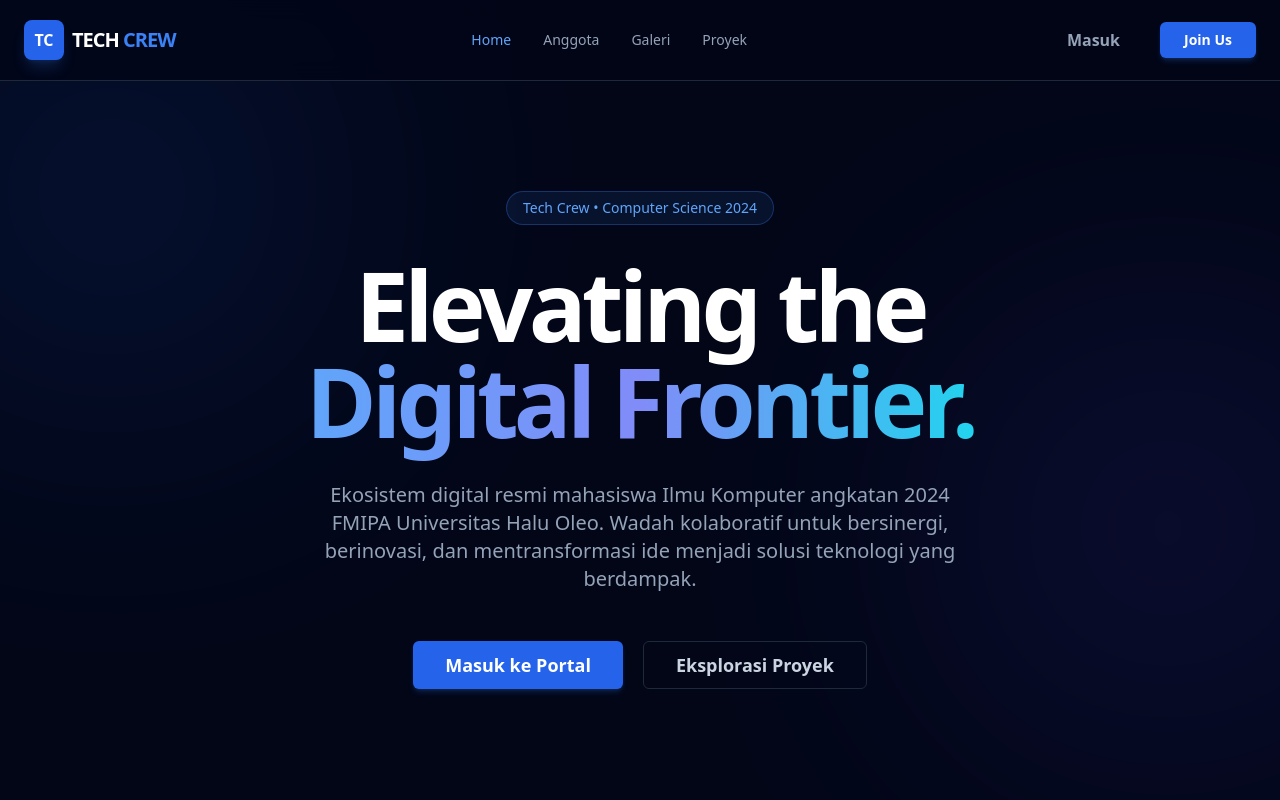
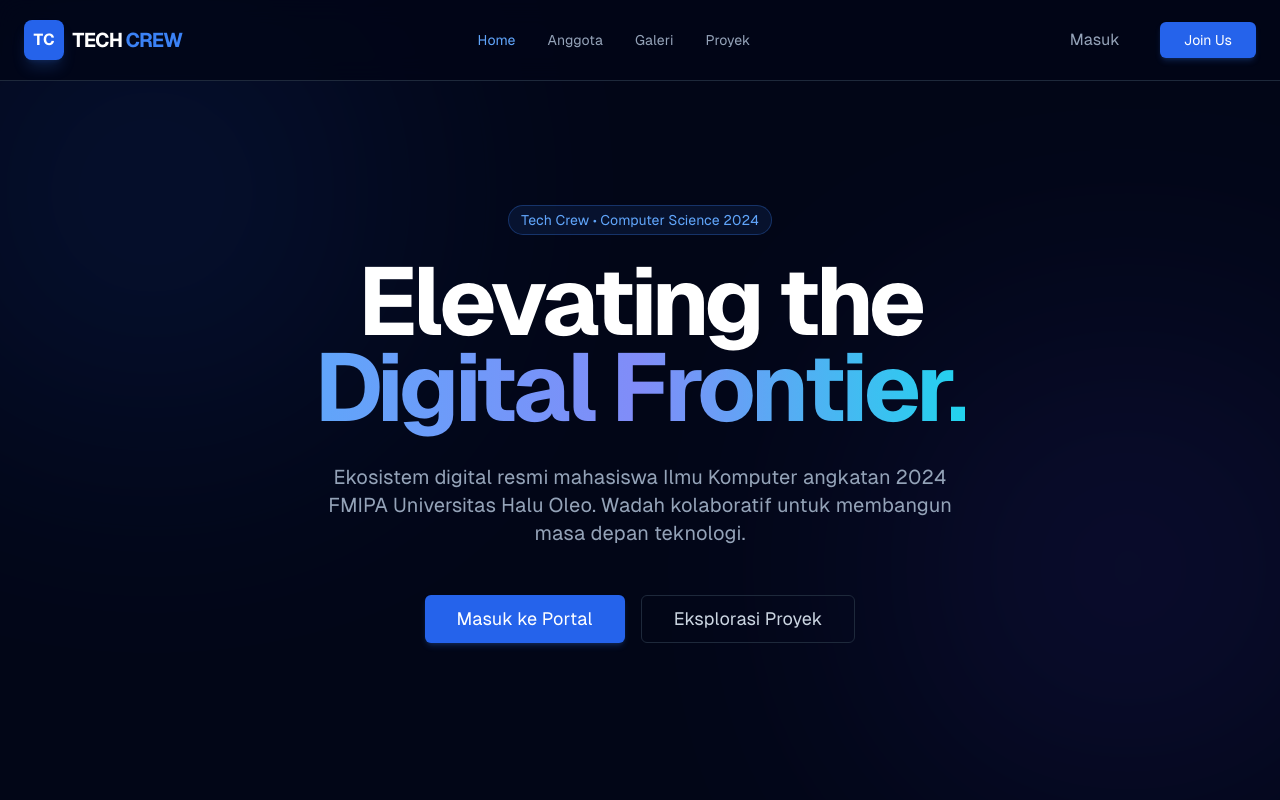
Before and after one commit to ridhocrnv/Belajar-React, a React (Vite) app: page / in a window 1280 px wide. Shown: the top 800 px of the page. Built offline with nearby package versions, Linux system fonts and the light colour scheme.

Commit message:
style(error): resolve navbar collision using a spacer component
- add a dedicated spacer div to account for fixed navbar height
- increase vertical padding in the main container for a more spacious feel
- ensure 404 watermark centers within the corrected safe area

```diff
--- a/package.json
+++ b/package.json
@@ -10,6 +10,8 @@
         "preview": "vite preview"
     },
     "dependencies": {
+        "@fontsource/geist-mono": "^5.2.7",
+        "@fontsource/geist-sans": "^5.2.5",
         "react": "^19.2.4",
         "react-dom": "^19.2.4",
         "react-router-dom": "^7.14.1"
--- a/src/components/pages/HomePage.jsx
+++ b/src/components/pages/HomePage.jsx
@@ -9,43 +9,35 @@ const Home = () => {
             <Navbar />
 
             {/* --- HERO SECTION --- */}
-            <section className="relative min-h-screen flex items-center justify-center overflow-hidden px-6 pt-20">
-                {/* Background */}
-                <div className="absolute top-0 -left-20 w-96 h-96 bg-blue-600 rounded-full blur-[140px] opacity-20"></div>
-                <div className="absolute bottom-20 -right-20 w-96 h-96 bg-indigo-600 rounded-full blur-[140px] opacity-20"></div>
+            <section className="relative min-h-[90vh] md:min-h-screen flex items-center justify-center overflow-hidden px-6 pt-24 pb-12">
+                {/* Background Glows - Diperkecil untuk mobile agar tidak lag */}
+                <div className="absolute top-0 -left-10 w-64 md:w-96 h-64 md:h-96 bg-blue-600 rounded-full blur-[100px] md:blur-[140px] opacity-10 md:opacity-20 pointer-events-none"></div>
+                <div className="absolute bottom-10 -right-10 w-64 md:w-96 h-64 md:h-96 bg-indigo-600 rounded-full blur-[100px] md:blur-[140px] opacity-10 md:opacity-20 pointer-events-none"></div>
 
                 <div className="relative z-10 text-center max-w-4xl mx-auto">
-                    <span className="px-4 py-1.5 rounded-full border border-blue-500/30 bg-blue-500/10 text-blue-400 text-sm font-medium mb-8 inline-block animate-fade-in">
+                    <span className="px-3 py-1 rounded-full border border-blue-500/30 bg-blue-500/10 text-blue-400 text-xs md:text-sm font-medium mb-6 inline-block">
                         Tech Crew • Computer Science 2024
                     </span>
 
-                    <h1 className="text-6xl md:text-8xl font-bold tracking-tighter mb-8 leading-[0.9]">
+                    <h1 className="text-4xl sm:text-6xl md:text-8xl font-bold tracking-tighter mb-6 md:mb-8 leading-[1.1] md:leading-[0.9]">
                         Elevating the <br />
                         <span className="text-transparent bg-clip-text bg-gradient-to-r from-blue-400 via-indigo-400 to-cyan-400">
                             Digital Frontier.
                         </span>
                     </h1>
 
-                    <p className="text-slate-400 text-lg md:text-xl max-w-2xl mx-auto mb-12 leading-relaxed">
-                        Ekosistem digital resmi mahasiswa Ilmu Komputer angkatan
-                        2024 FMIPA Universitas Halu Oleo. Wadah kolaboratif
-                        untuk bersinergi, berinovasi, dan mentransformasi ide
-                        menjadi solusi teknologi yang berdampak.
+                    <p className="text-slate-400 text-base md:text-xl max-w-2xl mx-auto mb-10 md:mb-12 leading-relaxed">
+                        Ekosistem digital resmi mahasiswa Ilmu Komputer angkatan 2024 FMIPA Universitas Halu Oleo.
+                        Wadah kolaboratif untuk membangun masa depan teknologi.
                     </p>
 
-                    <div className="flex flex-col sm:flex-row gap-5 justify-center items-center">
+                    <div className="flex flex-col sm:flex-row gap-4 justify-center items-center w-full max-w-xs sm:max-w-none mx-auto">
                         <Link to="/login" className="w-full sm:w-auto">
-                            <Button
-                                variant="blue"
-                                className="w-full h-12 px-8 text-lg"
-                            >
+                            <Button variant="blue" className="w-full h-12 px-8 text-base md:text-lg">
                                 Masuk ke Portal
                             </Button>
                         </Link>
-                        <Button
-                            variant="outline"
-                            className="w-full sm:w-auto h-12 px-8 text-lg border-slate-800"
-                        >
+                        <Button variant="outline" className="w-full sm:w-auto h-12 px-8 text-base md:text-lg border-slate-800">
                             Eksplorasi Proyek
                         </Button>
                     </div>
--- a/src/components/pages/NotFoundPage.jsx
+++ b/src/components/pages/NotFoundPage.jsx
@@ -1,4 +1,5 @@
 import { Link, useRouteError } from "react-router-dom";
+import Navbar from "../layouts/Navbar";
 import Footer from "../layouts/Footer";
 import Button from "../ui/Button";
 
@@ -6,38 +7,43 @@ const ErrorPage = () => {
     const error = useRouteError();
 
     return (
-        <div className="flex flex-col min-h-screen bg-slate-950 text-white overflow-hidden">
+        <div className="flex flex-col min-h-screen bg-slate-950 text-white overflow-hidden font-sans">
+
+            <Navbar />
+
+            <div className="h-20 w-full flex-none"></div>
 
             <div className="absolute top-1/2 left-1/2 -translate-x-1/2 -translate-y-1/2 w-[500px] h-[500px] bg-blue-600/10 rounded-full blur-[120px] pointer-events-none"></div>
 
-            <main className="relative flex-1 flex flex-col items-center justify-center px-6 text-center z-10 py-20">
+            <main className="relative flex-1 flex flex-col items-center justify-center px-6 text-center z-10 py-12 md:py-24">
 
-                <h1 className="text-[12rem] md:text-[20rem] font-extrabold text-slate-800/20 absolute top-1/2 left-1/2 -translate-x-1/2 -translate-y-1/2 select-none z-0 tracking-tighter pointer-events-none">
+                {/* 404 Watermark */}
+                <h1 className="text-[10rem] md:text-[20rem] font-extrabold text-slate-800/20 absolute top-1/2 left-1/2 -translate-x-1/2 -translate-y-1/2 select-none z-0 tracking-tighter pointer-events-none">
                     404
                 </h1>
 
                 {/* Konten Pesan */}
                 <div className="max-w-md z-10">
-                    <h2 className="text-4xl font-bold text-white mb-4">
+                    <h2 className="text-4xl md:text-5xl font-bold text-white mb-6">
                         Oops! Halaman Tidak Ditemukan
                     </h2>
 
-                    <p className="text-slate-400 text-lg mb-8 leading-relaxed">
+                    <p className="text-slate-400 text-lg mb-10 leading-relaxed">
                         Maaf, sepertinya halaman yang kamu cari tidak ada atau terjadi kesalahan yang tidak terduga.
                     </p>
 
                     {/* Box Detail Error */}
-                    <div className="bg-slate-900/50 backdrop-blur-sm px-4 py-3 rounded-lg border border-slate-800 shadow-xl mb-10">
-                        <p className="text-xs font-mono text-blue-400/80 uppercase tracking-widest mb-1">
+                    <div className="bg-slate-900/50 backdrop-blur-sm px-4 py-3 rounded-lg border border-slate-800 shadow-xl mb-12">
+                        <p className="text-[10px] font-mono text-blue-400/80 uppercase tracking-widest mb-1">
                             Error Debug Info:
                         </p>
                         <p className="text-sm font-mono text-slate-300 italic">
-                            {error.statusText || error.message}
+                            {error.statusText || error.message || "Unknown Error"}
                         </p>
                     </div>
 
                     <Link to="/">
-                        <Button variant="blue" className="px-10 py-3 shadow-lg shadow-blue-500/20">
+                        <Button variant="blue" className="px-12 py-3.5 h-auto text-base shadow-lg shadow-blue-500/20">
                             Kembali ke Beranda
                         </Button>
                     </Link>
--- a/src/components/ui/Button.jsx
+++ b/src/components/ui/Button.jsx
@@ -5,7 +5,7 @@ const Button = ({
     children,
     ...rest
 }) => {
-    const baseStyle = "h-10 px-6 font-bold rounded-md transition-all duration-200 inline-flex items-center justify-center active:scale-95 disabled:opacity-50 disabled:pointer-events-none";
+    const baseStyle = "h-10 px-6 font-medium rounded-md transition-all duration-200 inline-flex items-center justify-center active:scale-95 disabled:opacity-50 disabled:pointer-events-none";
 
     const variants = {
         blue: "bg-blue-600 hover:bg-blue-700 text-white shadow-md shadow-blue-500/20",
--- a/src/index.css
+++ b/src/index.css
@@ -1,3 +1,9 @@
 @tailwind base;
 @tailwind components;
 @tailwind utilities;
+
+@layer base {
+    html {
+        font-family: "Geist Sans", ui-sans-serif, system-ui, sans-serif;
+    }
+}
--- a/src/main.jsx
+++ b/src/main.jsx
@@ -1,6 +1,11 @@
 import React from 'react'
 import ReactDOM from 'react-dom/client'
 import { createBrowserRouter, RouterProvider } from 'react-router-dom'
+
+// Fonts
+import "@fontsource/geist-sans";
+import "@fontsource/geist-sans/700.css";
+import "@fontsource/geist-mono";
 
 // Pages
 import Home from './components/pages/HomePage'
--- a/tailwind.config.js
+++ b/tailwind.config.js
@@ -5,7 +5,12 @@ export default {
         "./src/**/*.{js,ts,jsx,tsx}"
     ],
     theme: {
-        extend: {},
+        extend: {
+            fontFamily: {
+                sans: ['"Geist Sans"', 'sans-serif'],
+                mono: ['"Geist Mono"', 'monospace'],
+            },
+        },
     },
     plugins: [],
 }
```
Also changed, not shown: 1 other file (tests, documents, lock files or other folders).
